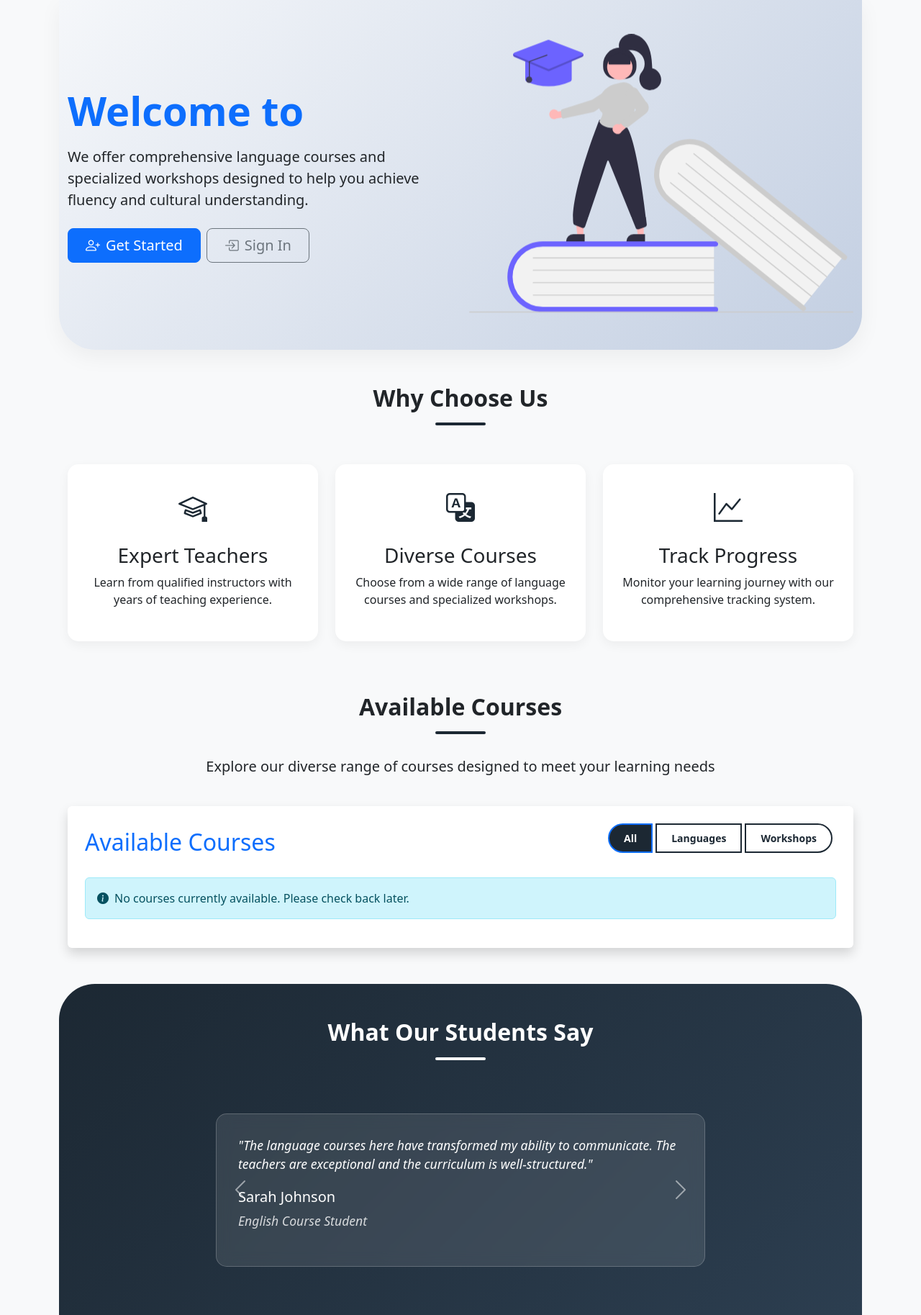
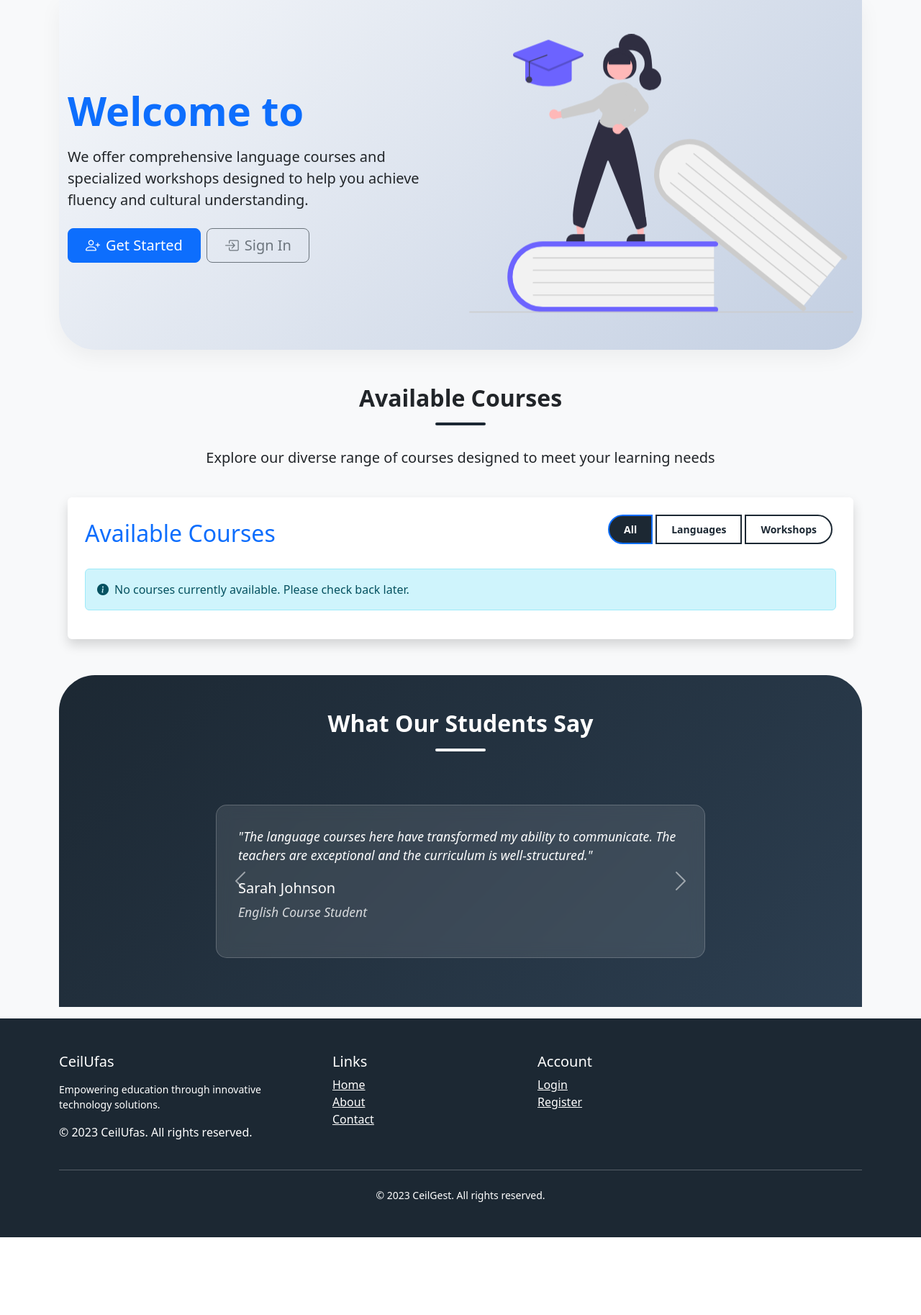
Before and after one commit to Djellal/ceilgest, a Flask app: page / in a window 1280 px wide. Shown: the part 73-1900 px from the top of the page at 72% size. After the commit the page ends 1792 px from the top, so only its background shows below. Run offline with Flask 3, Linux system fonts and the light colour scheme; data that the repository does not hold is empty; some libraries are stand-ins or nearby versions.

Commit message:
refactor: disable debug toolbar and remove unused features section
Disable the debug toolbar in production to improve performance and security. Remove the "Why Choose Us" section from the index page as it is no longer relevant. Additionally, enhance the admin registrations page by adding a search box and improving the filter layout for better usability.

```diff
--- a/app/__init__.py
+++ b/app/__init__.py
@@ -31,7 +31,7 @@ def create_app(config_class=Config):
     app.config['SQLALCHEMY_RECORD_QUERIES'] = True
 
     # Debug toolbar setup
-    app.config['DEBUG_TB_ENABLED'] = True
+    app.config['DEBUG_TB_ENABLED'] = False
     app.config['DEBUG_TB_INTERCEPT_REDIRECTS'] = False
     toolbar = DebugToolbarExtension(app)
 
--- a/app/templates/index.html
+++ b/app/templates/index.html
@@ -36,46 +36,6 @@
             </div>
             <div class="col-lg-6 d-none d-lg-block">
                 <img src="{{ url_for('static', filename='img/language-learning.svg') }}" alt="Language Learning" class="img-fluid hero-image">
-            </div>
-        </div>
-    </div>
-</div>
-
-<!-- Features Section -->
-<div class="container mb-5">
-    <div class="row text-center">
-        <div class="col-12 mb-4">
-            <h2 class="section-title">Why Choose Us</h2>
-            <div class="section-divider"></div>
-        </div>
-
-        <div class="col-md-4 mb-4">
-            <div class="feature-card">
-                <div class="feature-icon">
-                    <i class="bi bi-mortarboard"></i>
-                </div>
-                <h3>Expert Teachers</h3>
-                <p>Learn from qualified instructors with years of teaching experience.</p>
-            </div>
-        </div>
-
-        <div class="col-md-4 mb-4">
-            <div class="feature-card">
-                <div class="feature-icon">
-                    <i class="bi bi-translate"></i>
-                </div>
-                <h3>Diverse Courses</h3>
-                <p>Choose from a wide range of language courses and specialized workshops.</p>
-            </div>
-        </div>
-
-        <div class="col-md-4 mb-4">
-            <div class="feature-card">
-                <div class="feature-icon">
-                    <i class="bi bi-graph-up"></i>
-                </div>
-                <h3>Track Progress</h3>
-                <p>Monitor your learning journey with our comprehensive tracking system.</p>
             </div>
         </div>
     </div>
```
Also changed, not shown: app/templates/admin/registrations.html (+41 -16 lines).
